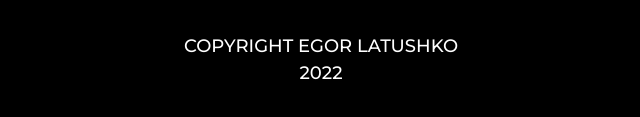
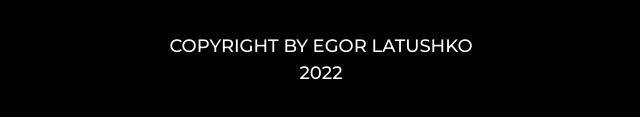
Before and after one commit to latushko1/luma, a website: page index.html in a window 1280 px wide. Shown: the part 4125-4242 px from the top of the page, 319-959 px from the left. Drawn offline with Linux system fonts and the light colour scheme.

Commit message:
Update index.html

```diff
--- a/index.html
+++ b/index.html
@@ -206,7 +206,7 @@
             </ul>
         </div>
 
-        <div class="text-center py-9"><h4 class="text-white text-[18px] uppercase">copyright egor latushko <br> 2022</h4></div>
+        <div class="text-center py-9"><h4 class="text-white text-[18px] uppercase">copyright by egor latushko <br> 2022</h4></div>
     </footer>
 
     <script src="./js/main.js"></script>
```
